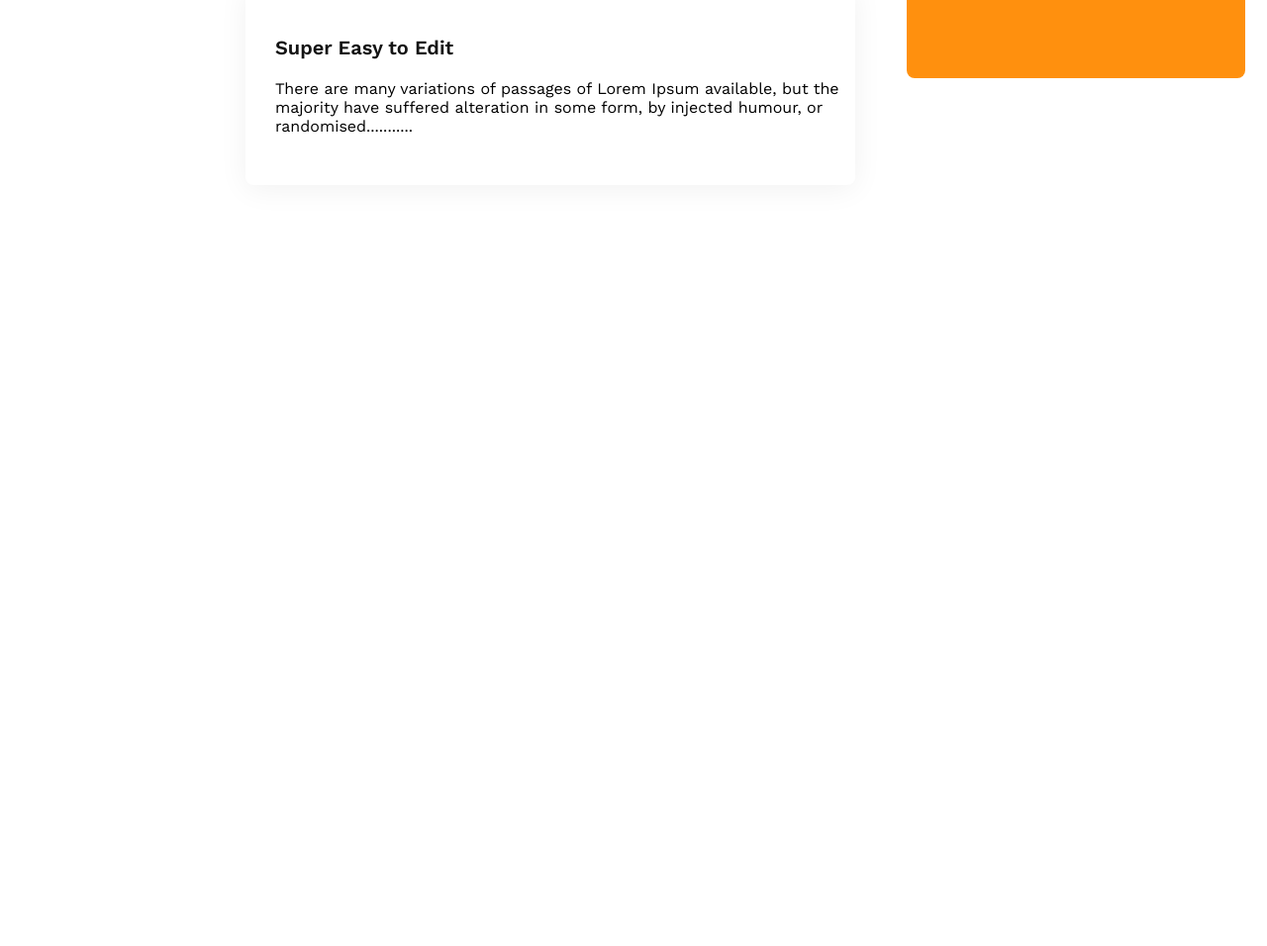
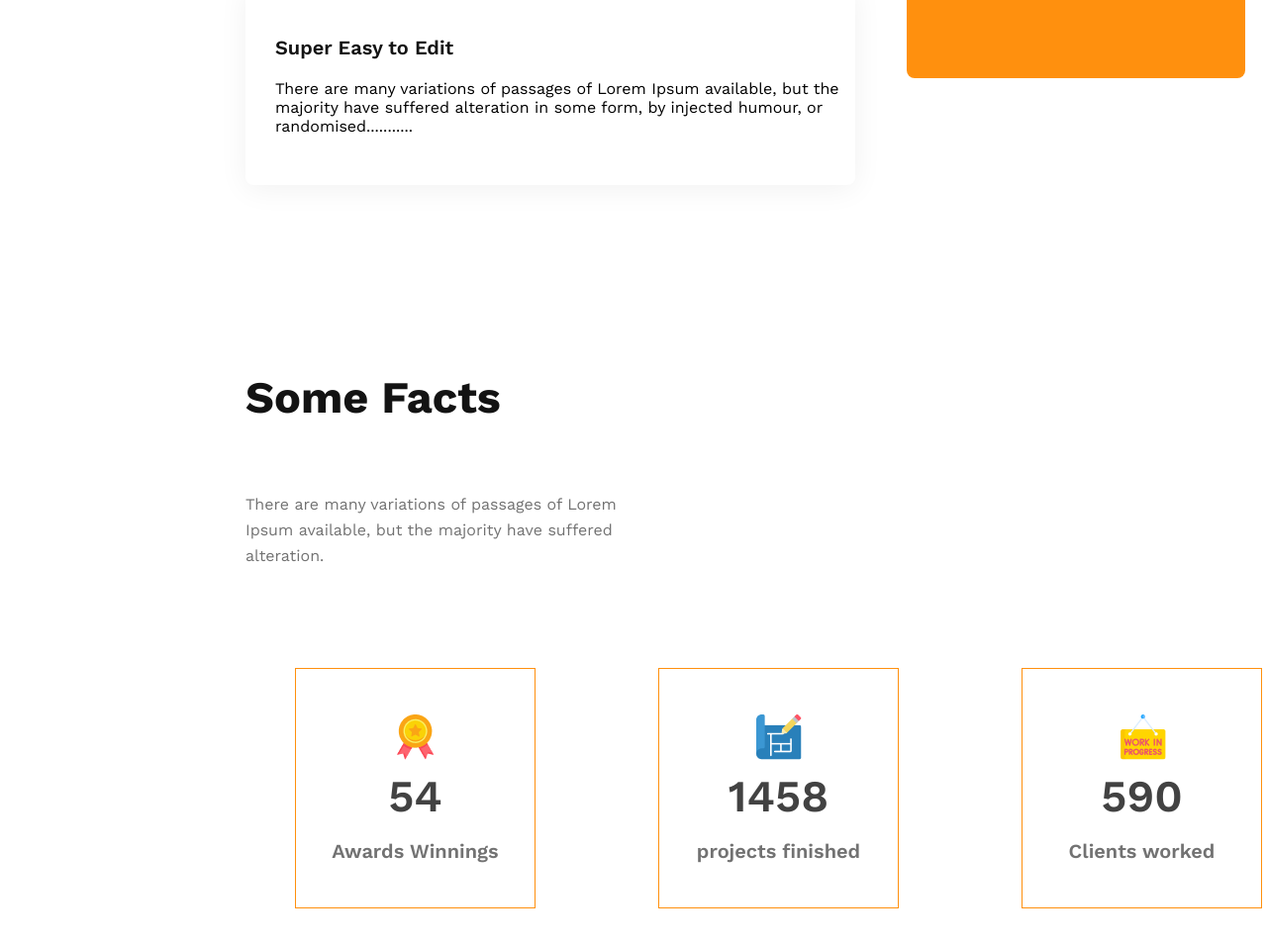
Before and after one commit to Anas2k1/architect, a plain HTML site: page index.html in a window 1280 px wide. Shown: the part 2190-3146 px from the top of the page at 99% size. Before the commit the page ends 2405 px from the top, so only its background shows below. Drawn offline with nearby package versions, Linux system fonts and the light colour scheme.

Commit message:
third page

```diff
--- a/index.html
+++ b/index.html
@@ -71,5 +71,57 @@
 
 
     </section>
+    <section class="facts">
+        <h3>Some Facts</h3>
+        <p>There are many variations of passages of Lorem Ipsum available, but the majority have suffered alteration.</p>
+
+        </section>
+        <!-- -------------------------- -->
+        <section class="achievement">
+        <div class="a-grid">
+            <div class="a-grid-c">
+                <img src="images/icons/ribon.png" alt="">
+                <h3>54</h3>
+                <h1>Awards Winnings</h1>
+            </div>
+
+        </div>
+        <div class="a-grid">
+
+            <div class="a-grid-c">
+                <img src="images/icons/projects.png" alt="">
+            <h3>1458</h3>
+            <h1>projects finished</h1>
+            </div>
+
+
+        </div>
+        <div class="a-grid">
+
+
+            <div class="a-grid-c">
+                <img src="images/icons/customers.png" alt="">
+                <h3>590</h3>
+                <h1>Clients worked</h1>
+            </div>
+
+
+
+
+        </div>
+        <div class="a-grid">
+
+            <div class="a-grid-c">
+                <img src="images/icons/email.png" alt="">
+                <h3>22578</h3>
+                <h1>Email sent</h1>
+            </div>
+
+
+
+
+        </div>
+
+        </section>
 </body>
 </html>
--- a/style.css
+++ b/style.css
@@ -239,7 +239,57 @@ padding-top: 24px;
 font-weight: 400;
 line-height: 26px; /* 162.5% */
 }
+.achievement{
+    margin-top: 100px;
+    margin-left: 290px;
+    margin-right: 290px;
+    margin-bottom: 180px;
+    display: grid;
+    grid-template-columns: 1fr 1fr 1fr 1fr;
+    gap: 124px;
+}
 
+.a-grid{
+
+border: 1px solid #FF900E   ;
+min-width: 241px;
+height: 241px;
+
+
+}
+.a-grid-c{
+   margin-top: 46px;
+   margin-left: 36px;
+   margin-right: 36px;
+}
+.a-grid img{
+
+    display: block;
+    margin: 0px auto;
+    padding-bottom: 10px;
+}
+
+.a-grid h3{
+    color: var(--Dark-02, #424242);
+font-family: "Work Sans";
+font-size: 45px;
+font-style: normal;
+font-weight: 600;
+line-height: normal;
+max-width: fit-content;
+margin: 0px auto;
+
+}
+.a-grid h1{
+    color: var(--Dark-03, #727272);
+font-family: "Work Sans";
+font-size: 20px;
+font-style: normal;
+font-weight: 600;
+line-height: normal;
+
+text-align: center;
+}
 
 @media screen and (max-width: 576px) {
     nav {
```
